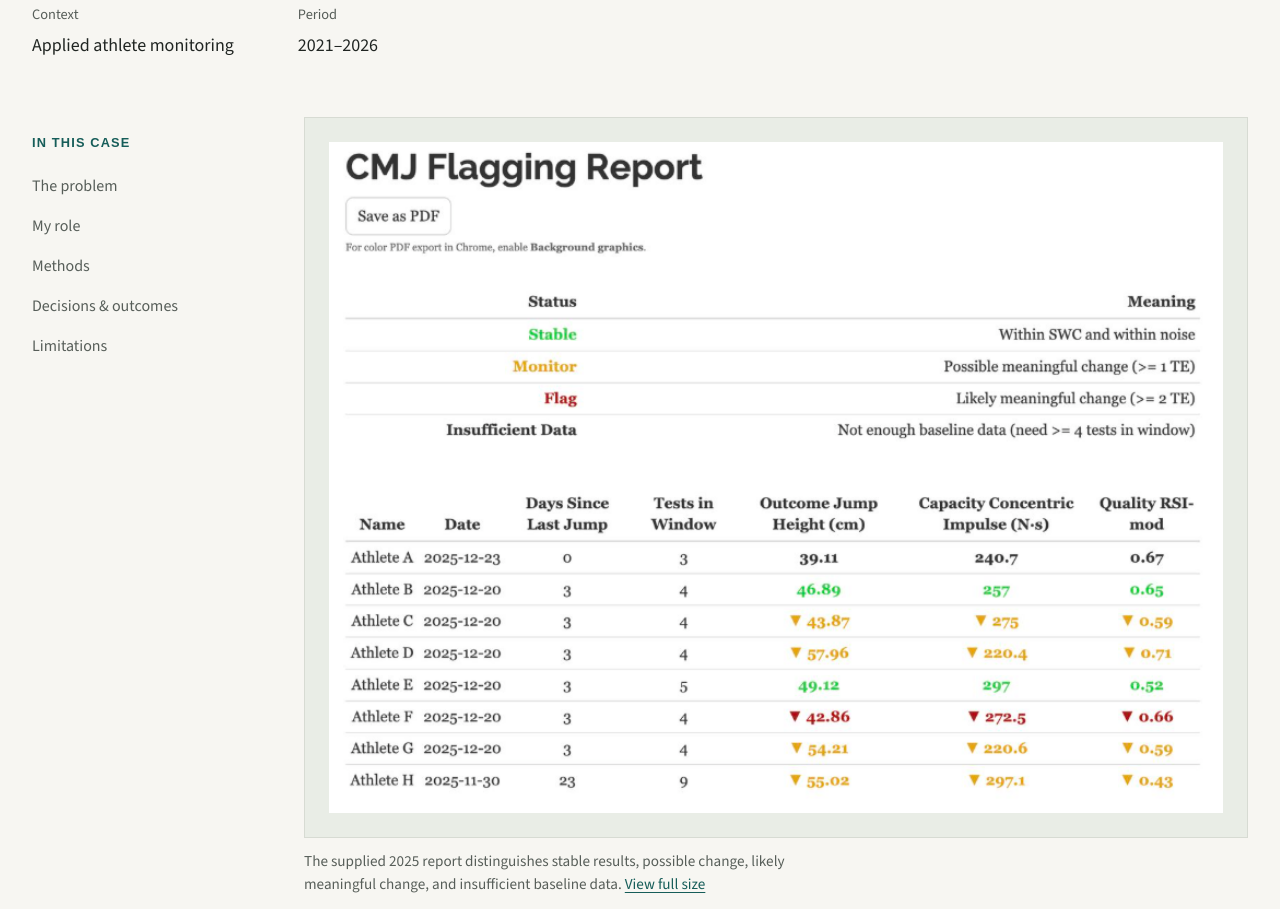
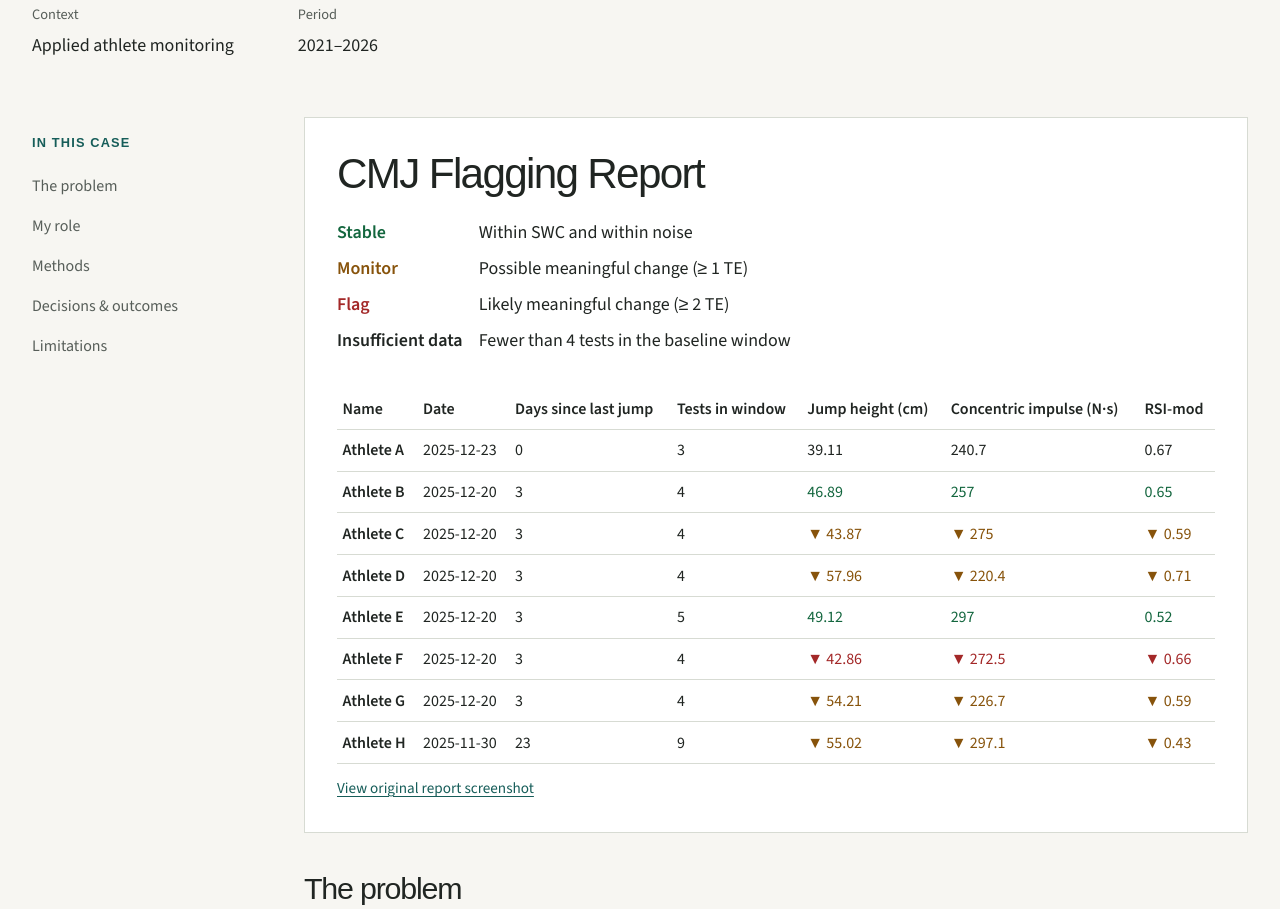
Before and after one commit to wgilmore25/wgilmore25.github.io, an Astro site: page /work/force-plate-decisions in a window 1280 px wide. Shown: the part 648-1557 px from the top of the page. Built offline with nearby package versions, Linux system fonts and the light colour scheme; Astro itself is replaced by a stand-in of ours.

Commit message:
Render the CMJ report as readable text and update the decision tree

```diff
--- /dev/null
+++ b/src/components/FlaggingReport.astro
@@ -0,0 +1,40 @@
+---
+interface Props { image: string }
+const { image } = Astro.props;
+const rows = [
+  ['A','2025-12-23',0,3,'39.11','240.7','0.67','baseline'],
+  ['B','2025-12-20',3,4,'46.89','257','0.65','stable'],
+  ['C','2025-12-20',3,4,'▼ 43.87','▼ 275','▼ 0.59','monitor'],
+  ['D','2025-12-20',3,4,'▼ 57.96','▼ 220.4','▼ 0.71','monitor'],
+  ['E','2025-12-20',3,5,'49.12','297','0.52','stable'],
+  ['F','2025-12-20',3,4,'▼ 42.86','▼ 272.5','▼ 0.66','flag'],
+  ['G','2025-12-20',3,4,'▼ 54.21','▼ 226.7','▼ 0.59','monitor'],
+  ['H','2025-11-30',23,9,'▼ 55.02','▼ 297.1','▼ 0.43','monitor'],
+];
+---
+<figure>
+  <h2>CMJ Flagging Report</h2>
+  <dl>
+    <dt class="stable">Stable</dt><dd>Within SWC and within noise</dd>
+    <dt class="monitor">Monitor</dt><dd>Possible meaningful change (≥ 1 TE)</dd>
+    <dt class="flag">Flag</dt><dd>Likely meaningful change (≥ 2 TE)</dd>
+    <dt>Insufficient data</dt><dd>Fewer than 4 tests in the baseline window</dd>
+  </dl>
+  <div class="scroll" tabindex="0" role="region" aria-label="Athlete results">
+    <table><thead><tr>{['Name','Date','Days since last jump','Tests in window','Jump height (cm)','Concentric impulse (N·s)','RSI-mod'].map(label => <th scope="col">{label}</th>)}</tr></thead>
+    <tbody>{rows.map(([name,date,days,tests,height,impulse,rsi,status]) => <tr><th scope="row">Athlete {name}</th><td>{date}</td><td>{days}</td><td>{tests}</td>{[height,impulse,rsi].map(value => <td class={String(status)}>{value}</td>)}</tr>)}</tbody></table>
+  </div>
+  <figcaption><a href={image}>View original report screenshot</a></figcaption>
+</figure>
+<style>
+figure { padding:clamp(1rem,3vw,2rem); background:white; border:1px solid var(--line); }
+dl { display:grid;grid-template-columns:auto 1fr;gap:.4rem 1rem;margin:1.25rem 0 2rem; }
+dt, th { font-weight:600; }
+dd { margin:0; }
+.scroll { overflow-x:auto; }
+table { border-collapse:collapse;width:100%;min-width:39rem;font-size:1rem;font-variant-numeric:tabular-nums;line-height:1.35; }
+td, th { padding:.6rem .35rem;border-bottom:1px solid var(--line);text-align:left; }
+td:nth-child(2),tbody th { white-space:nowrap; }
+.stable { color:#13663e; } .monitor { color:#87530b; } .flag { color:#a32828; }
+:global(.case-body:has(.scroll)), :global(.case-body:has(figure table)) { min-width:0; }
+</style>
--- a/src/content/work/force-plate-decisions.md
+++ b/src/content/work/force-plate-decisions.md
@@ -43,11 +43,11 @@
       "height": 1149
     },
     {
-      "image": "images/cmj-decision-tree.webp",
+      "image": "images/cmj-tree-hd.webp",
       "alt": "Decision tree connecting a jump-height change to limiter diagnosis and archetype strategy before suggesting a training focus.",
       "caption": "Supplied decision architecture linking assessment characteristics to suggested training priorities.",
-      "width": 679,
-      "height": 372
+      "width": 1774,
+      "height": 887
     }
   ]
 }
--- a/src/pages/work/[id].astro
+++ b/src/pages/work/[id].astro
@@ -1,4 +1,5 @@
 ---
+import FlaggingReport from '../../components/FlaggingReport.astro';
 import BaseLayout from '../../layouts/BaseLayout.astro';
 import { getCollection, render } from 'astro:content';
 import { href } from '../../lib/paths';
@@ -19,7 +20,7 @@ const { Content } = await render(project);
     <div class="shell case-layout">
       <nav class="case-nav" aria-label="On this page"><p class="eyebrow">In this case</p><a href="#problem">The problem</a><a href="#role">My role</a><a href="#methods">Methods</a><a href="#outcomes">Decisions & outcomes</a><a href="#limitations">Limitations</a></nav>
       <div class="case-body">
-        <figure class="evidence-figure"><a href={href(p.image)} aria-label="Open supporting artifact at full size"><img src={href(p.image)} alt={p.imageAlt} width={p.imageWidth} height={p.imageHeight} /></a><figcaption>{p.caption} <a href={href(p.image)}>View full size</a></figcaption></figure>
+        {project.id === "force-plate-decisions" ? <FlaggingReport image={href(p.image)} /> : <figure class="evidence-figure"><a href={href(p.image)} aria-label="Open supporting artifact at full size"><img src={href(p.image)} alt={p.imageAlt} width={p.imageWidth} height={p.imageHeight} /></a><figcaption>{p.caption} <a href={href(p.image)}>View full size</a></figcaption></figure>}
         <section id="problem" class="case-section prose"><h2>The problem</h2><p>{p.problem}</p></section>
         <section id="role" class="case-section prose"><h2>My role</h2><p>{p.role}</p></section>
         <section id="methods" class="case-section prose"><h2>Methods</h2><ul>{p.methods.map(method => <li>{method}</li>)}</ul></section>
```
Also changed, not shown: public/images/cmj-tree-hd.webp (added).
